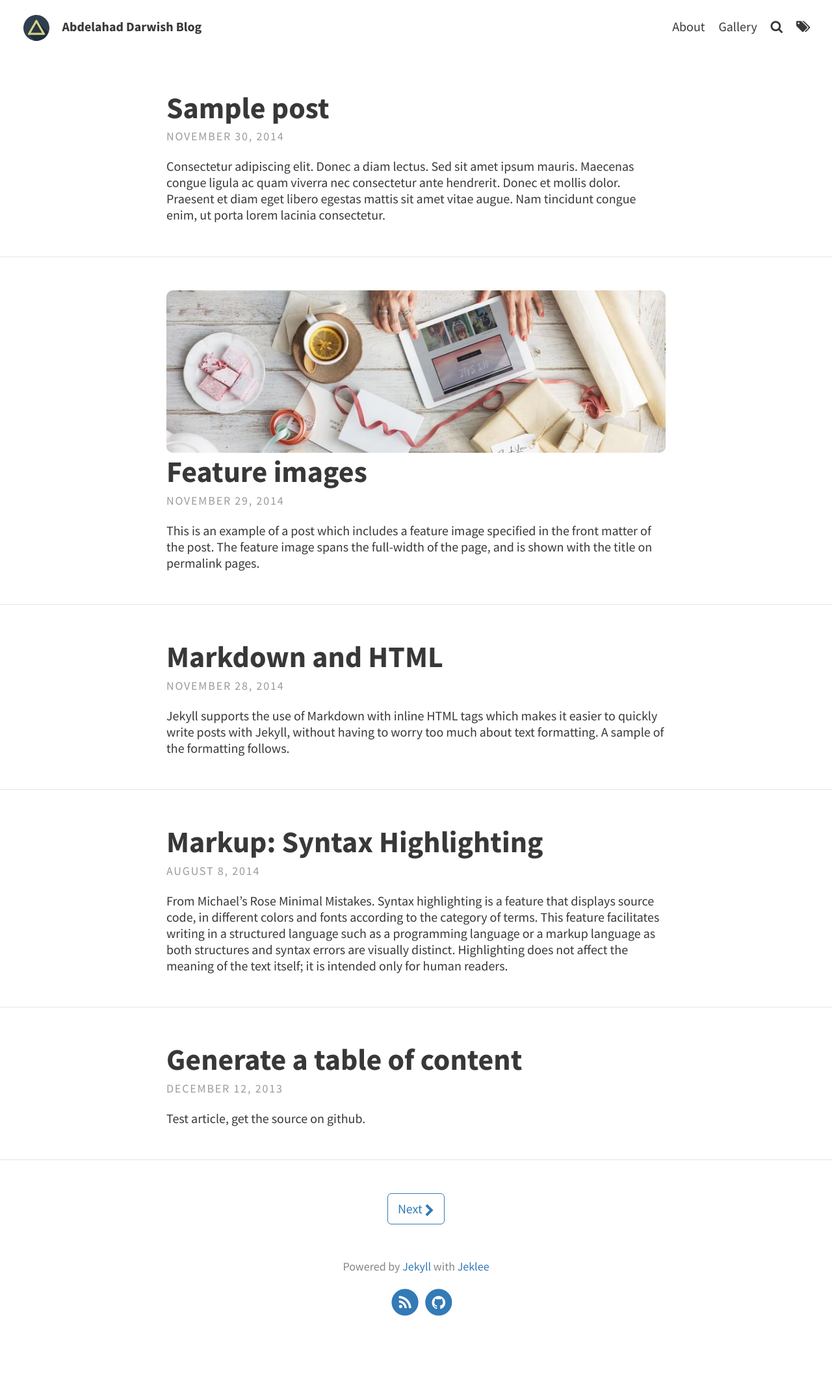
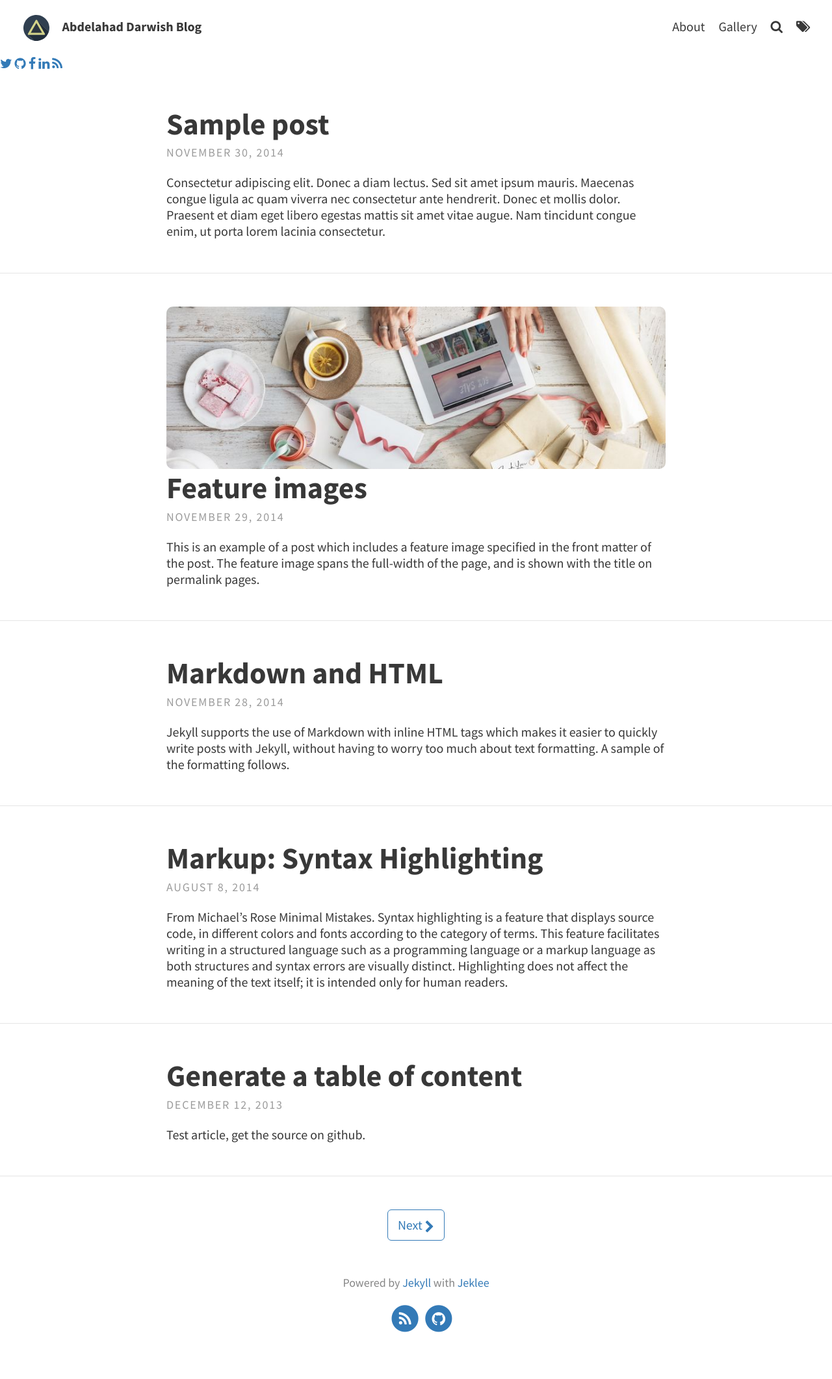
Before and after one commit to abdela7ad/abdela7ad.github.io, a Jekyll site: the page built from index.html, in a window 1280 px wide. Shown: the whole page at 65% size. Built offline with Jekyll 4.4.1, drawn with Linux system fonts in a browser that asks for light colours; the list of posts is cut into pages by our own code; before the commit the page ends 2098 px from its top, so only the background shows below that.

Commit message:
Update home.html

```diff
--- a/_layouts/home.html
+++ b/_layouts/home.html
@@ -4,7 +4,15 @@ layout: default
 
 <div class="home">
   {% if site.theme_settings.header_text %}
-
+ <div class="wrap measure center">
+    <nav class="social-icons icons">
+<a class="fa fa-twitter" href="https://twitter.com/merowing_"></a>
+<a class="fa fa-github" href="https://github.com/krzysztofzablocki"></a>
+<a class="fa fa-facebook" href="https://facebook.com/krzysztofzablocki"></a>
+<a class="fa fa-linkedin" href="https://linkedin.com/pub/krzysztof-zab%c5%82ocki/26/200/442"></a>
+<a class="fa fa-rss" href="/index.xml"></a>
+    </nav>
+</div>
   {% endif %}
 
   <div class="posts">
```
